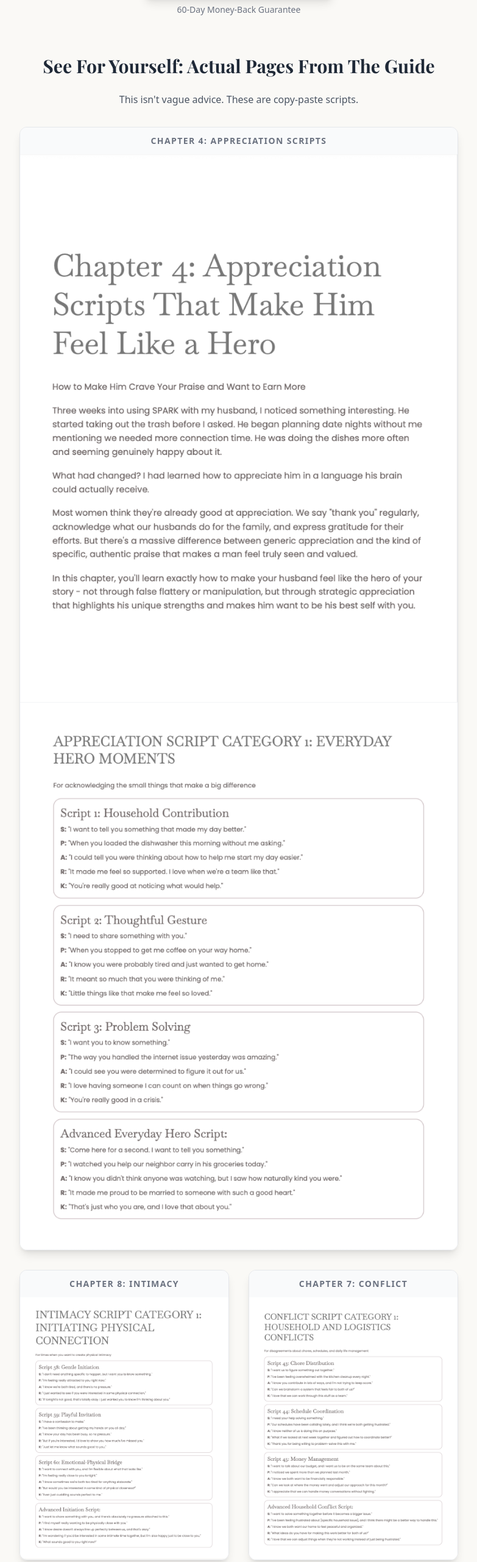
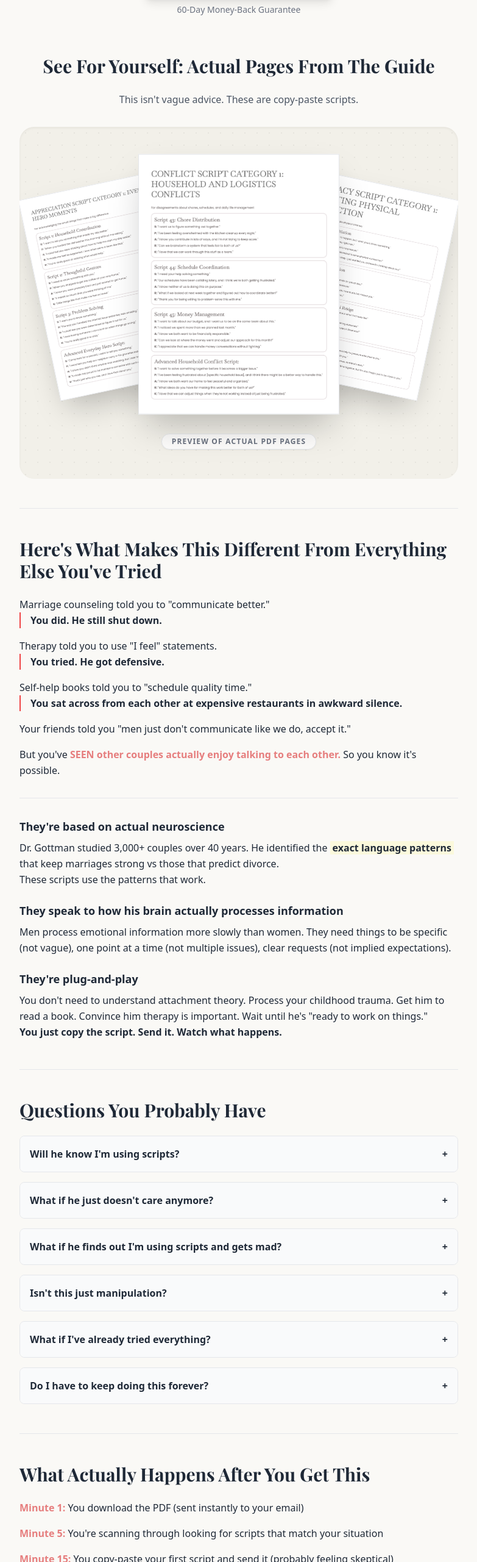
Before and after one commit to alltutyou-cell/connection-code, a React (Vite) app: page / in a window 1280 px wide. Shown: the part 9439-12000 px from the top of the page at 61% size, without its empty margins (248-1031 px from the left). Built offline with nearby package versions, Linux system fonts and the light colour scheme; a web font is replaced by a local one.

Commit message:
Update visual strategy: Group script pages into a realistic book spread layout

```diff
--- a/LandingPage.tsx
+++ b/LandingPage.tsx
@@ -448,22 +448,30 @@ const LandingPage: React.FC = () => {
           <h2 className="text-2xl md:text-3xl font-bold serif mb-6 mt-16 text-center">See For Yourself: Actual Pages From The Guide</h2>
           <p className="text-center mb-8 text-gray-600">This isn't vague advice. These are copy-paste scripts.</p>
 
-          <div className="space-y-8 mb-16">
-            <div className="border border-gray-200 rounded-xl shadow-lg overflow-hidden">
-              <div className="bg-gray-50 p-3 text-sm font-bold uppercase text-gray-500 text-center tracking-widest">Chapter 4: Appreciation Scripts</div>
-              <img src="/chapter-4-intro.png" alt="Chapter 4 Title Page" className="w-full h-auto" />
-              <img src="/appreciation-scripts.png" alt="Appreciation Scripts Example" className="w-full h-auto border-t border-gray-100" />
+          <div className="relative my-8 py-12 bg-[#F2F0E9] rounded-3xl overflow-hidden shadow-inner">
+            <div className="absolute inset-0 opacity-5" style={{ backgroundImage: 'radial-gradient(#000 1px, transparent 1px)', backgroundSize: '20px 20px' }}></div>
+
+            <div className="relative flex flex-col md:flex-row justify-center items-center -space-y-12 md:space-y-0 md:-space-x-20 px-4 pt-4">
+              {/* Page 1 (Rotated Left) */}
+              <div className="bg-white shadow-2xl transform rotate-[-6deg] md:rotate-[-12deg] z-10 w-full max-w-[220px] md:max-w-[260px] aspect-[8.5/11] border border-gray-200 overflow-hidden">
+                <img src="/appreciation-scripts.png" alt="Appreciation Scripts" className="w-full h-full object-cover" />
+              </div>
+
+              {/* Page 2 (Center - Featured) */}
+              <div className="bg-white shadow-2xl z-20 w-full max-w-[240px] md:max-w-[300px] aspect-[8.5/11] border border-gray-200 transform scale-110 overflow-hidden">
+                <img src="/conflict-scripts.png" alt="Conflict Scripts" className="w-full h-full object-cover" />
+              </div>
+
+              {/* Page 3 (Rotated Right) */}
+              <div className="bg-white shadow-2xl transform rotate-[6deg] md:rotate-[12deg] z-10 w-full max-w-[220px] md:max-w-[260px] aspect-[8.5/11] border border-gray-200 overflow-hidden">
+                <img src="/intimacy-scripts.png" alt="Intimacy Scripts" className="w-full h-full object-cover" />
+              </div>
             </div>
 
-            <div className="grid md:grid-cols-2 gap-8">
-              <div className="border border-gray-200 rounded-xl shadow-lg overflow-hidden">
-                <div className="bg-gray-50 p-3 text-sm font-bold uppercase text-gray-500 text-center tracking-widest">Chapter 8: Intimacy</div>
-                <img src="/intimacy-scripts.png" alt="Intimacy Scripts Example" className="w-full h-auto" />
-              </div>
-              <div className="border border-gray-200 rounded-xl shadow-lg overflow-hidden">
-                <div className="bg-gray-50 p-3 text-sm font-bold uppercase text-gray-500 text-center tracking-widest">Chapter 7: Conflict</div>
-                <img src="/conflict-scripts.png" alt="Conflict Resolution Scripts Example" className="w-full h-auto" />
-              </div>
+            <div className="relative text-center mt-12">
+              <p className="inline-block bg-white/80 backdrop-blur-sm px-4 py-1 rounded-full text-xs font-bold text-gray-500 uppercase tracking-widest border border-gray-200 shadow-sm">
+                Preview of actual PDF pages
+              </p>
             </div>
           </div>
 
```
